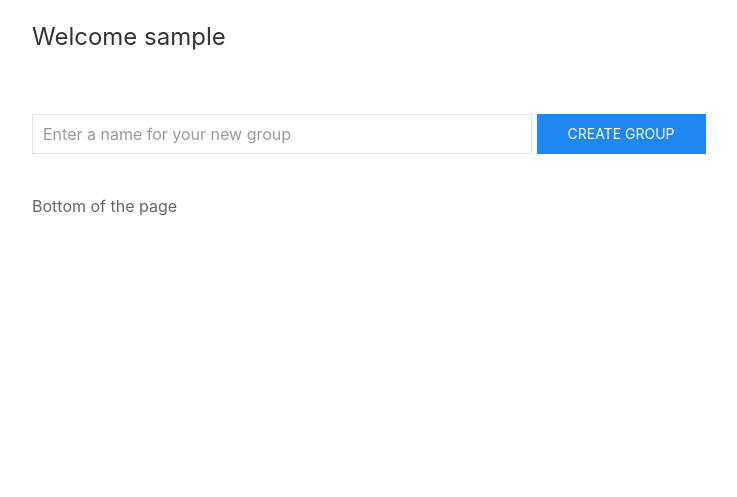
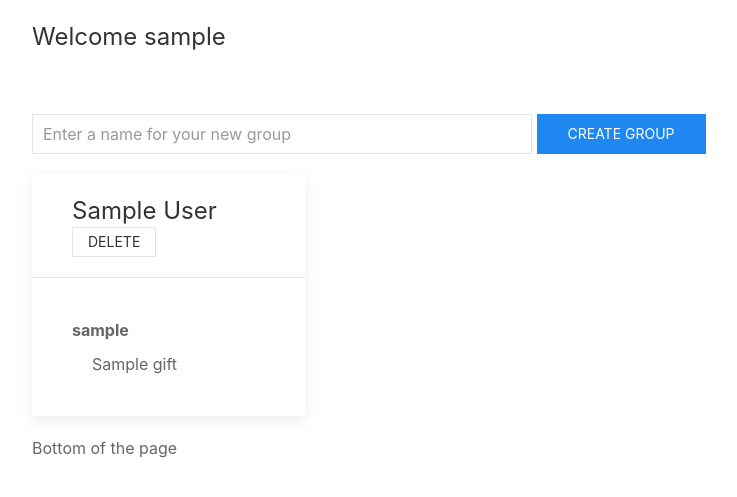
Before and after one commit to alexdoria/gift-exchange, a Django app: page /dashboard/ in a window 1280 px wide. Shown: the part 95-592 px from the top of the page, without its empty margins (158-895 px from the left). Run offline with Django 3.2, Linux system fonts and the light colour scheme; a user stored in the database is signed in; tables that the repository leaves empty hold one stand-in row (values such as "Sample post"); parts of the project's set-up code (start-up, migrations or seed data) failed here and were passed over; some libraries are stand-ins or nearby versions.

Commit message:
Added Club model to replace Group. Updated views.

```diff
--- a/giftexchange/urls.py
+++ b/giftexchange/urls.py
@@ -27,7 +27,7 @@ urlpatterns = [
     path('login/', members_views.login_view, name='login'),
     path('logout/', members_views.logout_view, name='logout'),
     path('signup/', members_views.signup_view, name='signup'),
-    path('delete_group/', members_views.delete_group, name='delete_group'),
+    path('delete_club/', members_views.delete_club, name='delete_club'),
     path('delete_gift/', gifts_views.delete_gift, name='delete_gift'),
     path('set_gift_groups/', gifts_views.set_gift_groups, name='set_gift_groups'),
 ]
--- a/gifts/models.py
+++ b/gifts/models.py
@@ -1,11 +1,12 @@
 from django.db import models
-from django.contrib.auth.models import User, Group
+from django.contrib.auth.models import User
+from members.models import Club, Member
 
 
 # Create your models here.
 class Gift(models.Model):
-    user = models.ForeignKey(User, on_delete=models.CASCADE)
-    groups = models.ManyToManyField(Group)
+    user = models.ForeignKey(Member, on_delete=models.CASCADE)
+    clubs = models.ManyToManyField(Club)
     short_name = models.CharField(max_length=20)
     description = models.CharField(max_length=150)
     link = models.URLField(blank=True)
--- a/members/views.py
+++ b/members/views.py
@@ -3,7 +3,7 @@
 from django.contrib.auth.decorators import login_required
 from django.contrib.auth.models import User, Group
 from gifts.models import Gift
-from .models import Member
+from .models import Member, Club
 
 
 # Create your views here.
@@ -31,40 +31,42 @@
 
 @login_required(login_url='login')
 def user_dashboard(request):
-    """Lists groups and gifts for the logged-in user"""
+    """Lists clubs and gifts for the logged-in user"""
+
+    member = Member.objects.get(user=request.user)
 
     if request.method == 'POST':
-        group_name = request.POST['group_name']
-        x = Group.objects.create(name=group_name)
-        group_to_add = Group.objects.get(name=group_name)
-        request.user.groups.add(group_to_add)
+        club_name = request.POST['club_name']
+        x = Club.objects.create(name=club_name, club_admin=member)
+        club_to_add = Club.objects.get(name=club_name, club_admin=member)
+        member.clubs.add(club_to_add)
 
-    user_groups = request.user.groups.all()
-    groups = []
+    user_clubs = member.clubs.all()
+    clubs = []
 
-    for g in user_groups:
-        members = User.objects.filter(groups=g)
-        group_item = {}
+    for g in user_clubs:
+        members = Member.objects.filter(clubs=g)
+        club_item = {}
         members_list = []
 
         for m in members:
             members_dict = {}
             owner_list = []
 
-            gifts_list = Gift.objects.filter(user=m, groups=g)
+            gifts_list = Gift.objects.filter(user=m, clubs=g)
             for gift in gifts_list:
                 owner_list.append(gift)
 
-            members_dict['name'] = m.username
+            members_dict['name'] = m.user.username
             members_dict['list'] = owner_list
             members_list.append(members_dict)
 
-        group_item['name'] = g.name
-        group_item['id'] = g.id
-        group_item['members'] = members_list
-        groups.append(group_item)
+        club_item['name'] = g.name
+        club_item['id'] = g.id
+        club_item['members'] = members_list
+        clubs.append(club_item)
 
-    return render(request, 'members/dashboard.html', {'groups': groups})
+    return render(request, 'members/dashboard.html', {'clubs': clubs})
 
 
 def signup_view(request):
@@ -86,10 +88,10 @@
 
 
 @login_required(login_url='login')
-def delete_group(request):
+def delete_club(request):
     if request.method == 'POST':
         g_id = request.POST['object_id']
-        obj = Group.objects.get(id=g_id)
+        obj = Club.objects.get(id=g_id)
         obj.delete()
 
     return redirect('dashboard')
--- a/templates/members/dashboard.html
+++ b/templates/members/dashboard.html
@@ -7,26 +7,35 @@
 <div>
     <form action="{% url 'dashboard' %}" method="post">
         {% csrf_token %}
-        <input type="text" class="uk-input uk-form-width-large uk-margin" name="group_name" placeholder="Enter a name for your new group">
-        <button class="uk-button uk-button-primary uk-margin" type="submit">Create group</button>
+        <input
+            type="text"
+            class="uk-input uk-form-width-large uk-margin"
+            name="club_name"
+            placeholder="Enter a name for your new group"
+        >
+        <button class="uk-button uk-button-primary uk-margin" type="submit">
+            Create group
+        </button>
     </form>
 </div>
 <div class="uk-child-width-1-3 uk-grid-match" uk-grid>
-{% for group in groups %}
+{% for club in clubs %}
     <div>
         <div class="uk-card uk-card-default">
             <div class="uk-card-header">
                 <div class="uk-card-title">
-                    <i class="fa-solid fa-people-group"></i> {{ group.name }}
+                    <i class="fa-solid fa-people-group"></i> {{ club.name }}
                 </div>
-                <form action="{% url 'delete_group' %}" method="post">
+                <form action="{% url 'delete_club' %}" method="post">
                     {% csrf_token %}
-                    <input type="text" value="{{ group.id }}" name="object_id" hidden>
-                    <button type="submit" class="uk-button uk-button-default uk-button-small">DELETE</button>
+                    <input type="text" value="{{ club.id }}" name="object_id" hidden>
+                    <button type="submit" class="uk-button uk-button-default uk-button-small">
+                        DELETE
+                    </button>
                 </form>
             </div>
             <div class="uk-card-body">
-                {% for member in group.members %}
+                {% for member in club.members %}
                     <div><i class="fa-regular fa-user"></i> <strong>{{ member.name }}</strong></div>
                     {% for gift in member.list %}
                     <div class="uk-margin-small uk-margin-left">
```
Also changed, not shown: gifts/views.py (+8 -4 lines), members/admin.py (+6 -1 lines), gifts/migrations/0001_initial.py, members/migrations/0001_initial.py.
